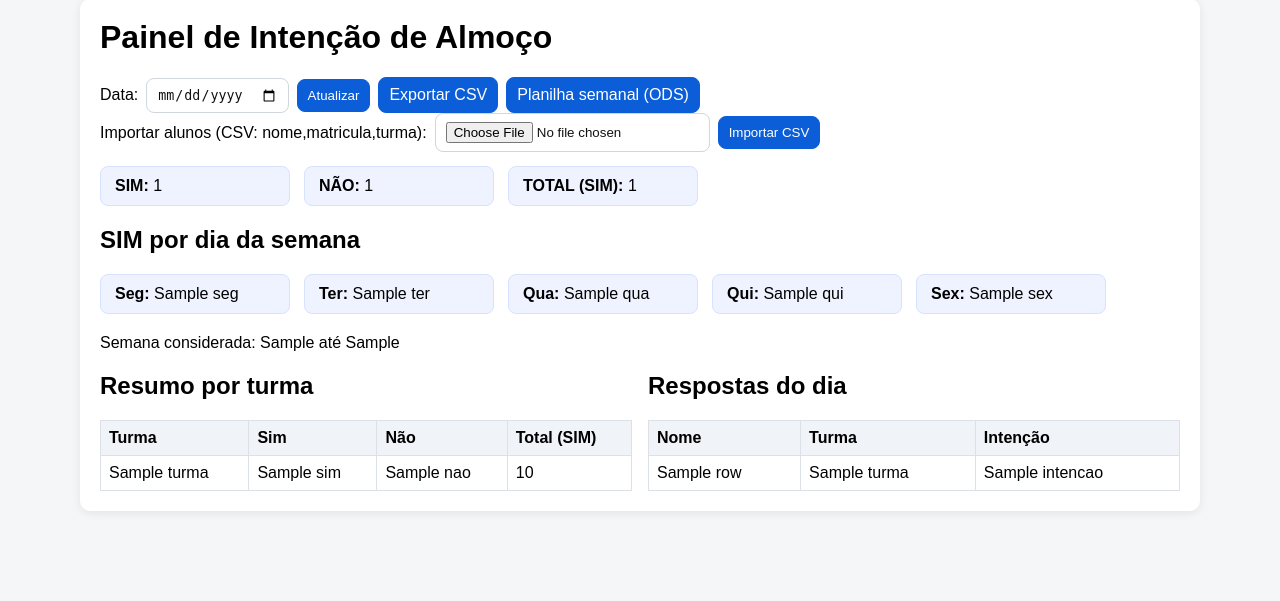
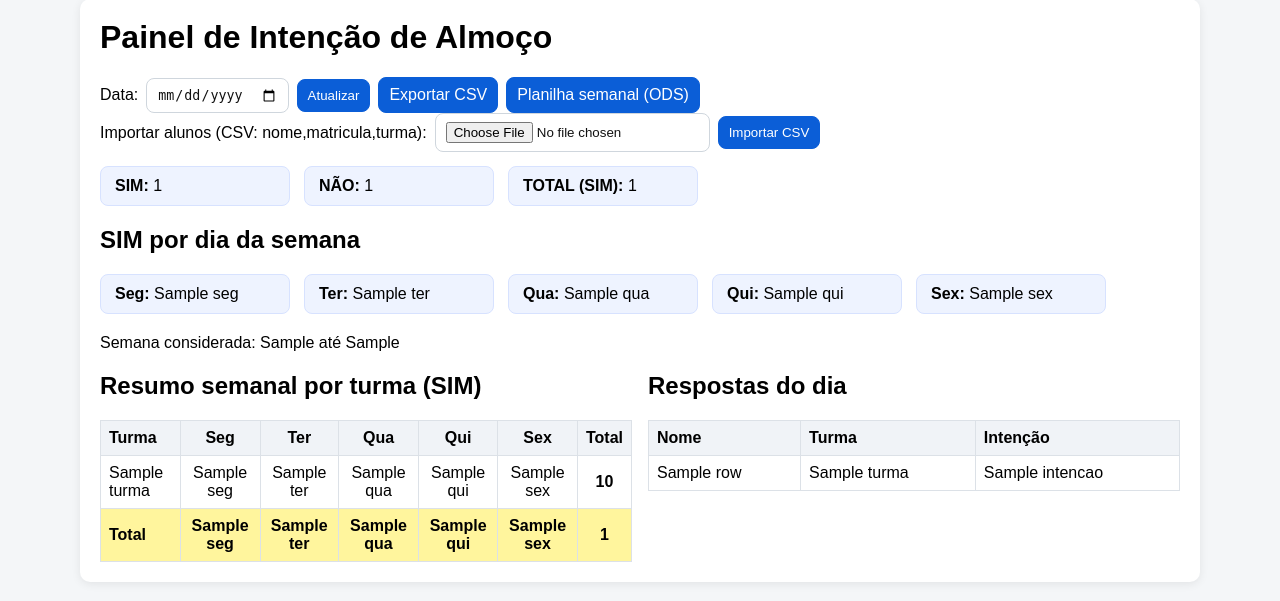
Before and after one commit to FranciscoCarlos1/ALMOCO, a Flask app: template templates/admin.html in a window 1280 px wide. Shown: the part 25-626 px from the top of the page. Run offline with Flask 3, Linux system fonts and the light colour scheme; the template is opened without the code that fills it: most values are stand-ins (such as "Sample title", 1, 10 or a date in 2020).

Commit message:
feat: resumo semanal por turma no formato de planilha

```diff
--- a/app.py
+++ b/app.py
@@ -249,6 +249,19 @@ def admin() -> str:
             (data_filtro,),
         ).fetchall()
 
+        turma_semana_rows = conn.execute(
+            """
+            SELECT turma,
+                   data_almoco,
+                   SUM(CASE WHEN intencao = 'SIM' THEN 1 ELSE 0 END) AS sim
+            FROM respostas
+            WHERE data_almoco BETWEEN ? AND ?
+            GROUP BY turma, data_almoco
+            ORDER BY turma, data_almoco
+            """,
+            (segunda.isoformat(), sexta.isoformat()),
+        ).fetchall()
+
         semana_rows = conn.execute(
             """
             SELECT data_almoco,
@@ -291,10 +304,23 @@ def admin() -> str:
         (segunda + timedelta(days=3)).isoformat(): "qui",
         (segunda + timedelta(days=4)).isoformat(): "sex",
     }
+
+    turma_semana = {turma: {"seg": 0, "ter": 0, "qua": 0, "qui": 0, "sex": 0, "total": 0} for turma in TURMAS}
+    for row in turma_semana_rows:
+        turma = row["turma"]
+        dia = week_map.get(row["data_almoco"])
+        if turma not in turma_semana or not dia:
+            continue
+        valor = row["sim"] or 0
+        turma_semana[turma][dia] = valor
+        turma_semana[turma]["total"] += valor
+
     for row in semana_rows:
         key = week_map.get(row["data_almoco"])
         if key:
             semana_sim[key] = row["sim"] or 0
+
+    total_semana_geral = sum(semana_sim.values())
 
     return render_template(
         "admin.html",
@@ -308,6 +334,8 @@ def admin() -> str:
         importado=request.args.get("importado") == "1",
         import_error=request.args.get("import_error"),
         semana_sim=semana_sim,
+        turma_semana=turma_semana,
+        total_semana_geral=total_semana_geral,
         semana_inicio=segunda.isoformat(),
         semana_fim=sexta.isoformat(),
     )
--- a/templates/admin.html
+++ b/templates/admin.html
@@ -13,6 +13,8 @@
       table { width: 100%; border-collapse: collapse; margin-top: 14px; }
       th, td { border: 1px solid #dce1e7; padding: 8px; text-align: left; }
       th { background: #f0f3f7; }
+      .center { text-align: center; }
+      .total-row th, .total-row td { background: #fff59d; font-weight: 700; }
       .filtro { display: flex; gap: 8px; align-items: center; flex-wrap: wrap; }
       input, button, a.btn { padding: 8px 10px; border-radius: 8px; border: 1px solid #cfd6dd; text-decoration: none; color: #111; }
       button, a.btn.primary { background: #0b5ed7; border-color: #0b5ed7; color: #fff; cursor: pointer; }
@@ -70,26 +72,43 @@
 
       <div class="split">
         <section>
-          <h2>Resumo por turma</h2>
+          <h2>Resumo semanal por turma (SIM)</h2>
           <table>
             <thead>
               <tr>
                 <th>Turma</th>
-                <th>Sim</th>
-                <th>Não</th>
-                <th>Total (SIM)</th>
+                <th class="center">Seg</th>
+                <th class="center">Ter</th>
+                <th class="center">Qua</th>
+                <th class="center">Qui</th>
+                <th class="center">Sex</th>
+                <th class="center">Total</th>
               </tr>
             </thead>
             <tbody>
-              {% for turma, item in resumo.items() %}
+              {% for turma, item in turma_semana.items() %}
               <tr>
                 <td>{{ turma }}</td>
-                <td>{{ item.sim }}</td>
-                <td>{{ item.nao }}</td>
-                <td>{{ item.total }}</td>
+                <td class="center">{{ item.seg }}</td>
+                <td class="center">{{ item.ter }}</td>
+                <td class="center">{{ item.qua }}</td>
+                <td class="center">{{ item.qui }}</td>
+                <td class="center">{{ item.sex }}</td>
+                <td class="center"><strong>{{ item.total }}</strong></td>
               </tr>
               {% endfor %}
             </tbody>
+            <tfoot>
+              <tr class="total-row">
+                <th>Total</th>
+                <th class="center">{{ semana_sim.seg }}</th>
+                <th class="center">{{ semana_sim.ter }}</th>
+                <th class="center">{{ semana_sim.qua }}</th>
+                <th class="center">{{ semana_sim.qui }}</th>
+                <th class="center">{{ semana_sim.sex }}</th>
+                <th class="center">{{ total_semana_geral }}</th>
+              </tr>
+            </tfoot>
           </table>
         </section>
 
```
